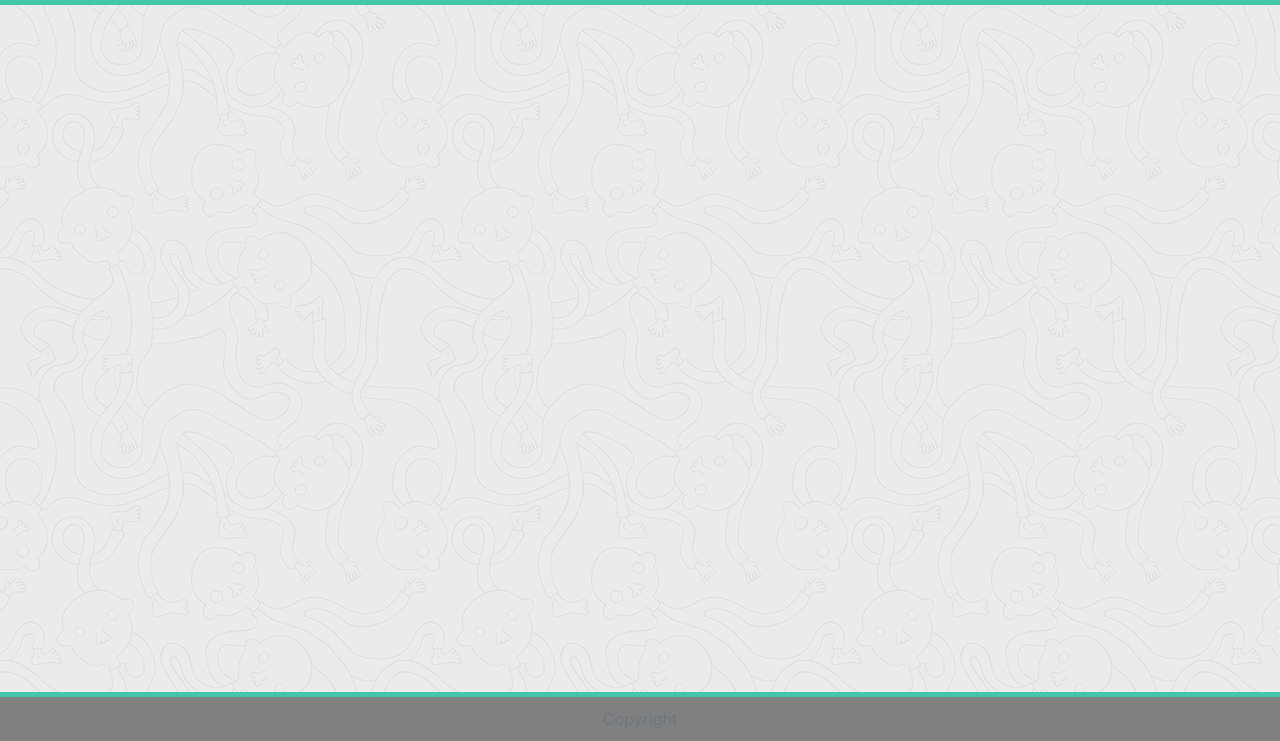
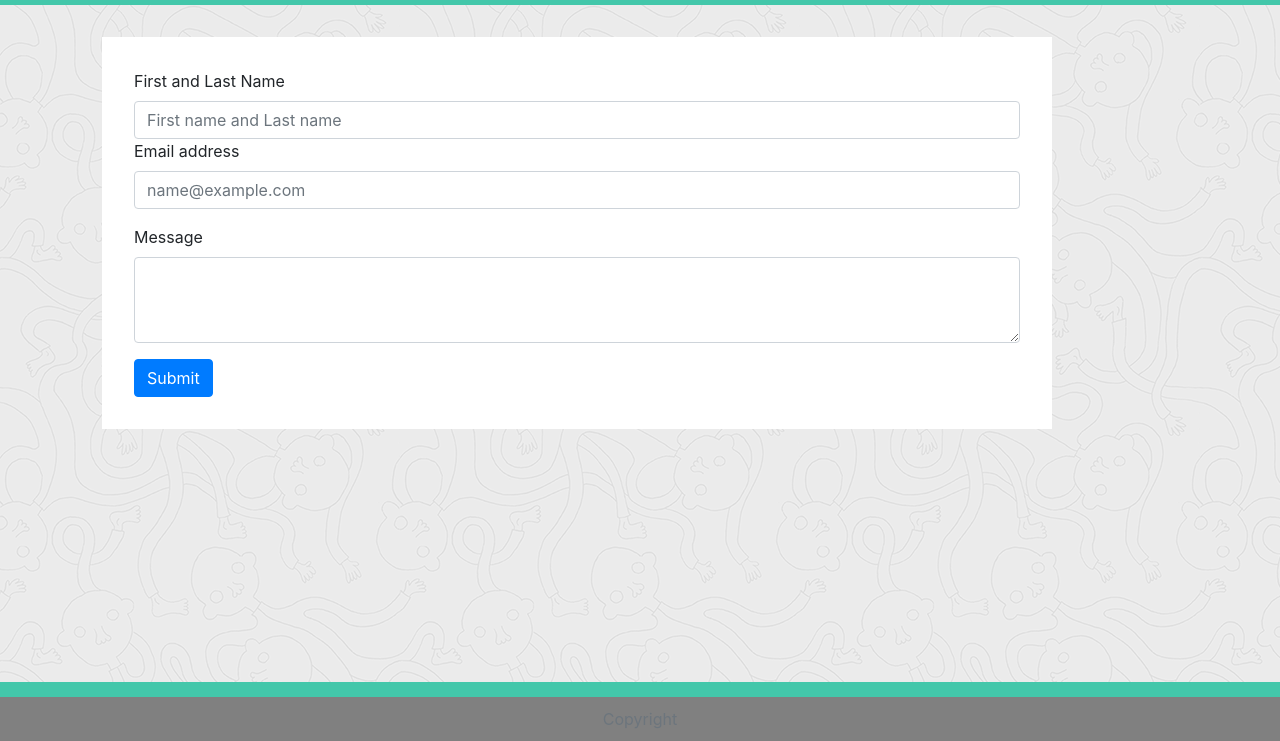
Before and after one commit to Napica/HW-02-Get-to-know-portfolio, a plain HTML site: page contact.html in a window 1280 px wide. Shown: the part 59-800 px from the top of the page. Drawn offline with nearby package versions, Linux system fonts and the light colour scheme.

Commit message:
added main body to comment page.  added extra images for the portfolio.  tweeked small bits of code on other sections.

```diff
--- a/assets/style.css
+++ b/assets/style.css
@@ -16,33 +16,43 @@ nav h1 {
 }
 
 body {
-    background-image:url("../assets/images/ignasi_pattern_s.png");
- }
+  background-image: url("../assets/images/ignasi_pattern_s.png");
+}
 
-.aboutme, .portfolio {
+.aboutme,
+.portfolio,
+.contact {
   background-color: white;
-  margin:2em;
-  padding:2em;
+  margin: 2em;
+  padding: 2em;
 }
 
 main h1 {
   color: #43c7aa !important;
 }
 
+.container {
+  margin-bottom: 5px;
+  padding-bottom: 5px;
+}
+
 img {
-  min-width: 100%;
-  margin:1em,1em,1em,1em;
-  padding:5px;
+  max-width: 100%;
+  margin: 5px.5px, 5px, 5px;
+  padding: 5px;
   float: left;
 }
 
 .img-fluid {
   max-width: 100%;
   height: auto;
+  float: left;
 }
 
 footer {
   position: fixed;
+  margin-top: 10px;
+  padding-top: 10px;
   left: 0;
   bottom: 0;
   width: 100%;
@@ -53,11 +63,11 @@ footer {
 
 .greenline {
   background-color: #43c7aa !important;
-  margin:5px;
+  margin: 5px;
 }
 
 footer p {
-    background-color: grey;
-    margin: 0;
-    padding: 10px;
+  background-color: grey;
+  margin: 0;
+  padding: 10px;
 }
--- a/contact.html
+++ b/contact.html
@@ -56,9 +56,46 @@
       </nav>
     </header>
 
-    <main></main>
+    <main class="container">
+      <div class="row">
+        <div class="col-sm-10 contact">
+          <form>
+            <div class="row">
+              <div class="col">
+                <label for="exampleFormControlInput1"
+                  >First and Last Name</label
+                >
+                <input
+                  type="text"
+                  class="form-control"
+                  placeholder="First name and Last name"
+                />
+              </div>
+            </div>
+            <div class="form-group">
+              <label for="exampleFormControlInput1">Email address</label>
+              <input
+                type="email"
+                class="form-control"
+                id="exampleFormControlInput1"
+                placeholder="name@example.com"
+              />
+            </div>
+            <div class="form-group">
+              <label for="exampleFormControlTextarea1">Message</label>
+              <textarea
+                class="form-control"
+                id="exampleFormControlTextarea1"
+                rows="3"
+              ></textarea>
+            </div>
+            <button type="submit" class="btn btn-primary">Submit</button>
+          </form>
+        </div>
+      </div>
+    </main>
 
-    <footer class="footer">
+    <footer>
       <div class="greenline"></div>
       <p class="text-muted">Copyright</p>
     </footer>
```
Also changed, not shown: index.html (+3 -3 lines), portfolio.html (+7 -7 lines), assets/images/Inspire.jpg (added), assets/images/Mountain-1.jpg (added), assets/images/Mountain-2.jpg (added).
